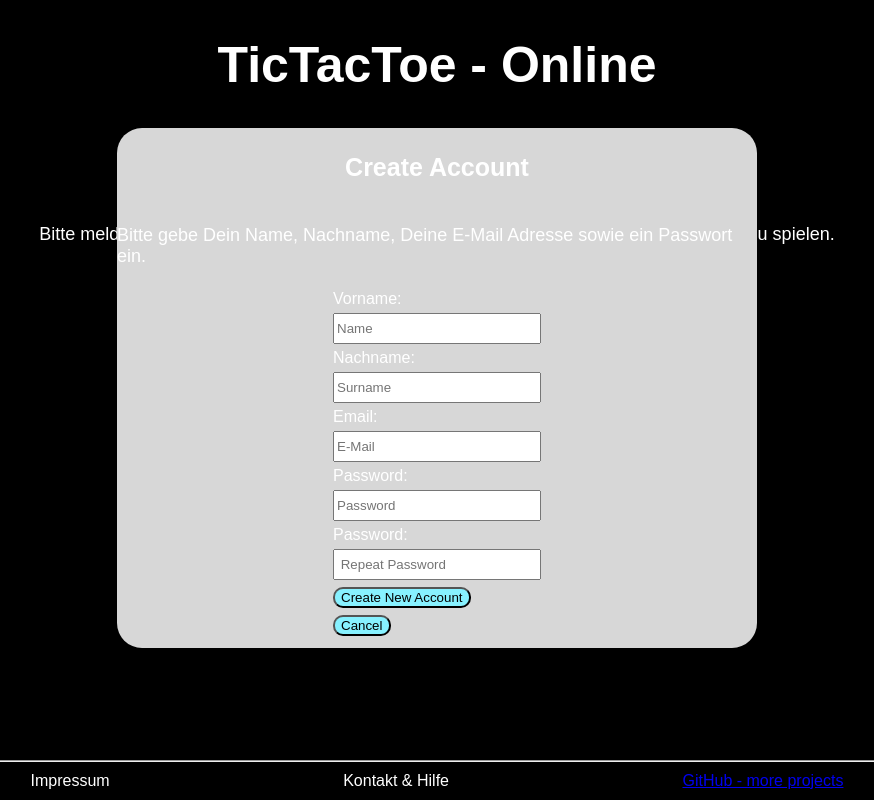
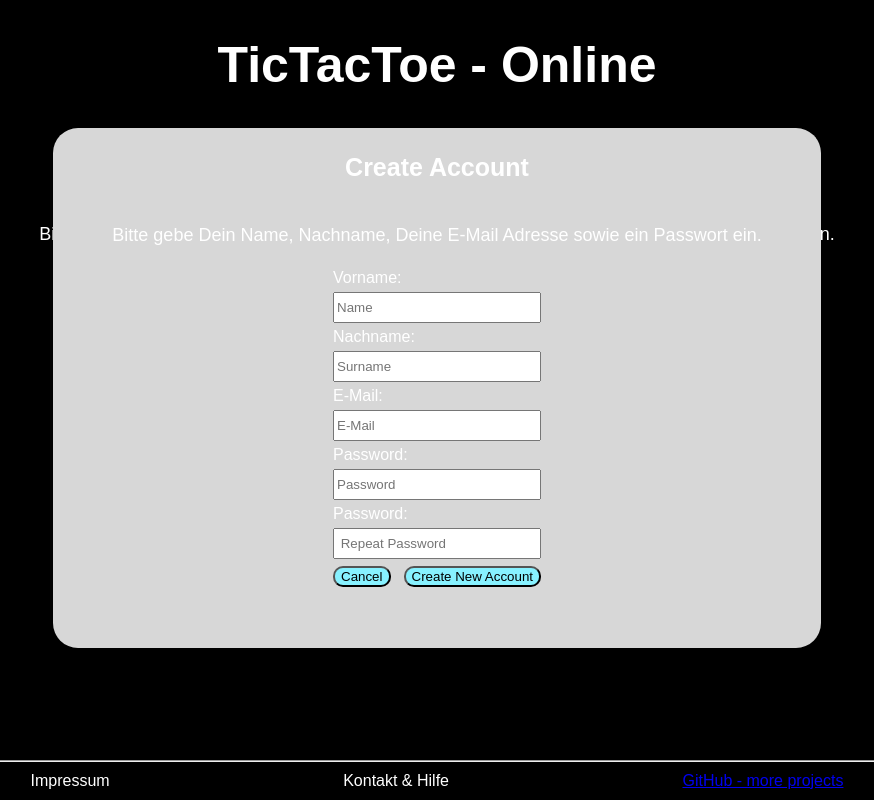
Before and after one commit to jonaspg08/login_test_version, a Vue app in the folder FrontEnd/: page / in a window 1280 px wide. Both pictures are taken after typing "name@example.com", "Sample123" into the empty fields and a click on the button "Create Account". Shown: the whole page, without its empty margins (203-1077 px from the left). Built offline with nearby package versions, Linux system fonts and the light colour scheme.

Commit message:
final styling

```diff
--- a/FrontEnd/src/assets/main.css
+++ b/FrontEnd/src/assets/main.css
@@ -32,6 +32,7 @@ button {
   display: flex;
   flex-direction: column;
   gap: 10px;
+  cursor: pointer;
 }
 
 button:hover {
@@ -65,7 +66,7 @@ label {
   background-color: rgb(215, 215, 215);
   backdrop-filter: blur(10px);
   height: 65%;
-  width: 50%;
+  width: 60%;
   margin-top: 8rem;
   border-radius: 25px;
   top: 0px;
@@ -99,3 +100,10 @@ hr {
   width: 100%;
   bottom: 30px;
 }
+
+.flex {
+  display: flex;
+  justify-content: center;
+  position: fixed;
+  gap: 13px
+}
--- a/FrontEnd/src/components/CreateNewUser.vue
+++ b/FrontEnd/src/components/CreateNewUser.vue
@@ -20,7 +20,7 @@ const password2 = ref();
       </label>
       <input type="text" v-model="useStore.userFormDataCreate.surname" required placeholder="Surname" />
       <label>
-        Email:
+        E-Mail:
       </label>
       <input type="email" v-model="useStore.userFormDataCreate.email" required placeholder="E-Mail" />
       <label>
@@ -31,10 +31,12 @@ const password2 = ref();
         Password:
       </label>
       <input type="password" v-model="password2" required placeholder=" Repeat Password" />
-      <button v-if="password2 === useStore.userFormDataCreate.password" @click.prevent="useStore.registerUser"
-        @click="useStore.overlayLogin = false">Create New Account
-      </button>
-      <button @click.prevent="useStore.overlayLogin = false">Cancel</button>
+      <div class="flex">
+        <button @click.prevent="useStore.overlayLogin = false">Cancel</button>
+        <button v-if="password2 === useStore.userFormDataCreate.password" @click.prevent="useStore.registerUser"
+          @click="useStore.overlayLogin = false">Create New Account
+        </button>
+      </div>
     </form>
   </div>
 </template>
--- a/FrontEnd/src/components/Game.vue
+++ b/FrontEnd/src/components/Game.vue
@@ -44,6 +44,10 @@ button {
     gap: 10px;
     width: 200px;
     height: 60px;
-    font-size: larger;
+    font-size: x-large;
+}
+
+button:hover {
+    background-color: #26e2fb;
 }
 </style>
--- a/FrontEnd/src/components/TicTacToe.vue
+++ b/FrontEnd/src/components/TicTacToe.vue
@@ -105,9 +105,9 @@ button {
 }
 
 .reset:hover {
-  background-color: #d90368;
+  background-color: #87f1ff;
   color: #000000;
-  box-shadow: 0 0 10px #d90368;
+  box-shadow: 0 0 10px #87f1ff;
 }
 
 .blockGamePlay {
@@ -117,7 +117,7 @@ button {
   align-items: center;
   left: 0;
   backdrop-filter: blur(20px);
-  background-color: rgba(255, 0, 0, 0.213);
+  background-color: rgba(255, 255, 255, 0.19);
   height: 95%;
   width: 100%;
 
@@ -127,7 +127,7 @@ button {
   display: flex;
   justify-content: center;
   align-items: center;
-  background-color: red;
+  background-color: rgb(255, 0, 0);
   font-size: xx-large;
   margin: auto;
 }
--- a/FrontEnd/src/components/ValidUser.vue
+++ b/FrontEnd/src/components/ValidUser.vue
@@ -12,11 +12,6 @@ const useStore = useCounterStore();
     <h1>TicTacToe - Online</h1>
     <h3>Der Klassiker im Single oder Mutliplayer.</h3>
     <p>Bitte melde Dich mit deinem Konto an oder registriere Dich, um TicTacToe im Multiplayer zu spielen.</p>
-    <!-- <button>Single Player</button>
-    <button>Online Multiplayer</button> -->
-    <!-- <div v-if="clickOnButton" class="login">
-        <button @click="openLogin">Login</button>
-    </div> -->
     <Login v-if="!useStore.overlayLogin"/>
     <CreateNewUser v-if="useStore.overlayLogin"/>
 </template>
```
